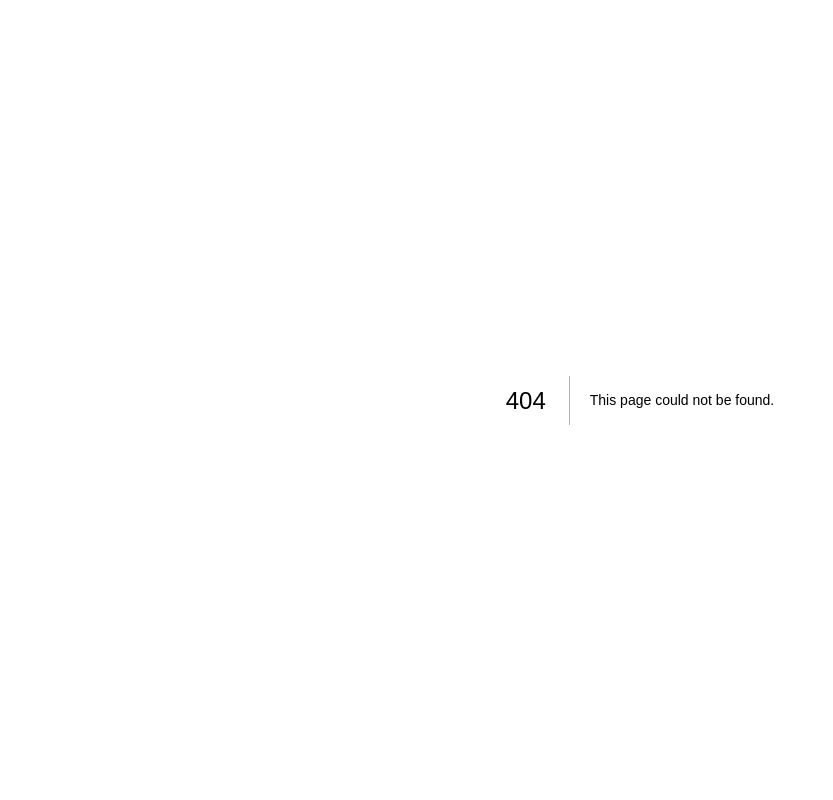
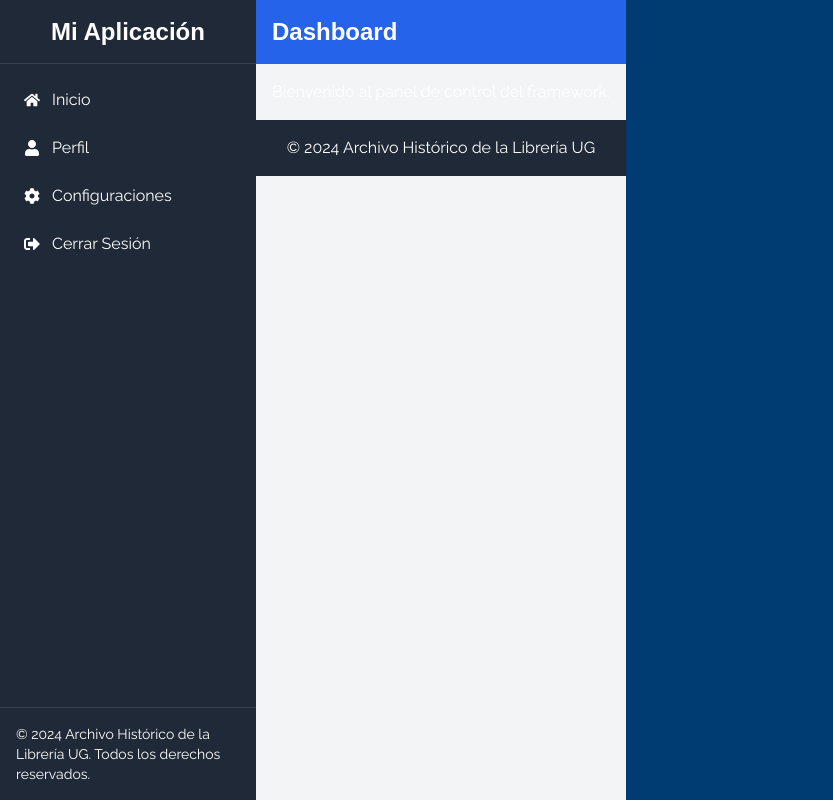
Before and after one commit to Rodro1975/archivo-historico, a Next.js app: page /framework in a window 1280 px wide. Before the commit this address had no page. Shown: the whole page, without its empty margins (0-833 px from the left). Built offline with nearby package versions, Linux system fonts and the light colour scheme; a web font is replaced by a local one.

Commit message:
Implementación del login con validación y redireccionamiento al framework creación de dashboard sidebar

```diff
--- /dev/null
+++ b/app/api/login/route.js
@@ -0,0 +1,44 @@
+import { NextResponse } from "next/server";
+import bcrypt from "bcrypt"; // Si estás usando bcrypt para hashear contraseñas
+import pool from "../../../config/db"; // Importar la conexión a la base de datos
+
+export async function POST(request) {
+  try {
+    const { email, password } = await request.json();
+
+    // Consulta a la base de datos para buscar el usuario
+    const query = "SELECT * FROM usuarios WHERE correo = ?";
+    const [rows] = await pool.query(query, [email]);
+
+    // Verifica si el usuario existe
+    if (rows.length === 0) {
+      return NextResponse.json(
+        { message: "Correo o contraseña incorrectos" },
+        { status: 401 }
+      );
+    }
+
+    const user = rows[0];
+
+    // Verifica la contraseña (asumiendo que está hasheada en la base de datos)
+    const isPasswordValid = await bcrypt.compare(password, user.password);
+
+    if (!isPasswordValid) {
+      return NextResponse.json(
+        { message: "Correo o contraseña incorrectos" },
+        { status: 401 }
+      );
+    }
+
+    // Generar token (JWT u otro método)
+    const token = "tu_token"; // Cambia por la generación real del token
+
+    return NextResponse.json({ token });
+  } catch (error) {
+    console.error(error);
+    return NextResponse.json(
+      { message: "Error en el servidor" },
+      { status: 500 }
+    );
+  }
+}
--- a/app/catalog/page.js
+++ b/app/catalog/page.js
@@ -5,12 +5,16 @@ import Head from "next/head";
 import Image from "next/image";
 import NavBar from "../../components/NavBar";
 import { useState, useEffect } from "react";
+import "animate.css";
 
 export default function Catalogo() {
   const [libros, setLibros] = useState([]);
   const [pagina, setPagina] = useState(0);
   const librosPorPagina = 6;
   const totalPaginas = Math.ceil(libros.length / librosPorPagina);
+  const [isInfoBarVisible, setIsInfoBarVisible] = useState(true); // Estado para controlar la visibilidad de la barra
+  const [isAnimatingX, setIsAnimatingX] = useState(false); // Estado para controlar la animación de la x
+  const [isAnimatingText, setIsAnimatingText] = useState(false); // Estado para controlar la animación del texto
 
   useEffect(() => {
     const obtenerLibros = async () => {
@@ -33,6 +37,14 @@ export default function Catalogo() {
 
   const manejarPaginaSiguiente = () => {
     if (pagina < totalPaginas - 1) setPagina(pagina + 1);
+  };
+
+  const manejarCerrarBarra = () => {
+    setIsAnimatingX(true); // Inicia la animación de la x
+    setTimeout(() => {
+      setIsInfoBarVisible(false); // Oculta la barra después de la animación
+      setIsAnimatingX(false); // Resetea el estado de animación
+    }, 1000); // Duración de la animación (ajusta según sea necesario)
   };
 
   return (
@@ -73,22 +85,19 @@ export default function Catalogo() {
       </section>
 
       {/* Barra de información */}
+      {isInfoBarVisible && (
         <div className="relative isolate flex items-center gap-x-6 overflow-hidden bg-gray-800 px-6 py-4 sm:px-3.5">
-        <div
-          className="absolute left-[max(-7rem,calc(50%-52rem))] top-1/2 -z-10 -translate-y-1/2 transform-gpu blur-2xl"
-          aria-hidden="true"
-        >
-          <div
-            className="aspect-[577/310] w-[36.0625rem] bg-gradient-to-r from-[#003c71] to-[#e3d8b0] opacity-40"
-            style={{
-              clipPath:
-                "polygon(74.8% 41.9%, 97.2% 73.2%, 100% 34.9%, 92.5% 0.4%, 87.5% 0%, 75% 28.6%, 58.5% 54.6%, 50.1% 56.8%, 46.9% 44%, 48.3% 17.4%, 24.7% 53.9%, 0% 27.9%, 11.9% 74.2%, 24.9% 54.1%, 68.6% 100%, 74.8% 41.9%)",
-            }}
-          ></div>
-        </div>
           <div className="flex flex-wrap items-center gap-x-4 gap-y-2">
             <p className="text-sm leading-6 text-white">
-            <strong className="font-medium text-yellow-500">PONTE ABEJA</strong>
+              <strong
+                className={`font-medium text-yellow-500 ${
+                  isAnimatingText ? "animate__animated animate__heartBeat" : ""
+                }`} // Animación para el texto
+                onMouseEnter={() => setIsAnimatingText(true)} // Inicia la animación al pasar el mouse
+                onMouseLeave={() => setIsAnimatingText(false)} // Detiene la animación al salir el mouse
+              >
+                PONTE ABEJA
+              </strong>
               <svg
                 viewBox="0 0 2 2"
                 className="mx-2 inline h-0.5 w-0.5 fill-current"
@@ -96,20 +105,23 @@ export default function Catalogo() {
               >
                 <circle cx="1" cy="1" r="1" />
               </svg>
-            ¡Únete al Archivo Histórico de la UG y descubre un fascinante viaje
-            a través del tiempo!
+              ¡Únete al Archivo Histórico de la UG y descubre un fascinante
+              viaje a través del tiempo!
             </p>
             <a
               href="/register"
               className="flex-none rounded inline-block bg-gray-900 px-3.5 py-1 text-sm font-medium text-gold shadow-sm hover:bg-gray-700 focus-visible:outline focus-visible:outline-2 focus-visible:outline-offset-2 focus-visible:outline-gray-900"
             >
-            Registrate ahora <span aria-hidden="true">&rarr;</span>
+              Regístrate ahora <span aria-hidden="true">&rarr;</span>
             </a>
           </div>
           <div className="flex flex-1 justify-end">
             <button
               type="button"
-            className="-m-3 p-3 focus-visible:outline-offset-[-4px]"
+              className={`-m-3 p-3 focus-visible:outline-offset-[-4px] transition-transform duration-200 ease-in-out ${
+                isAnimatingX ? "animate__animated animate__rotateOut" : ""
+              } hover:scale-110 hover:text-gray-700`} // Añade clases para el efecto hover
+              onClick={manejarCerrarBarra} // Llama a manejarCerrarBarra al hacer clic
             >
               <span className="sr-only">Dismiss</span>
               <svg
@@ -120,13 +132,15 @@ export default function Catalogo() {
               >
                 <path
                   fillRule="evenodd"
-                d="M10 8.586 15.293 3.293a1 1 0 1 1 1.414 1.414L11.414 10l5.293 5.293a1 1 0 0 1-1.414 1.414L10 11.414l-5.293 5.293a1 1 0 0 1-1.414-1.414L8.586 10 3.293 4.707A1 1 0 1 1 4.707 3.293L10 8.586z"
+                  d="M10 8.586L15.293 3.293a1 1 0 1 1 1.414 1.414L11.414 10l5.293 5.293a1 1 0 0 1-1.414 1.414L10 11.414l-5.293 5.293a1 1 0 0 1-1.414-1.414L8.586 10 3.293 4.707A1 1 0 1 1 4.707 3.293L10 8.586z"
                   clipRule="evenodd"
                 />
               </svg>
             </button>
           </div>
         </div>
+      )}
+
       {/* Catalogo */}
       <div className="catalogo-container">
         <section className="px-4 py-24 mx-auto max-w-7xl">
--- /dev/null
+++ b/app/framework/page.js
@@ -0,0 +1,24 @@
+// app/framework/page.js
+"use client";
+
+import Head from "next/head";
+import Dashboard from "../../components/Dashboard"; // Importa el componente Dashboard
+
+export default function FrameworkPage() {
+  return (
+    <>
+      <Head>
+        <title>Framework</title>
+      </Head>
+      <div className="flex">
+        {/* El Sidebar se incluye dentro del Dashboard */}
+        <Dashboard>
+          {/* Aquí puedes incluir componentes específicos según el rol */}
+          <p>Bienvenido al panel de control del framework.</p>{" "}
+          {/* Contenido del dashboard */}
+          {/* Puedes agregar más componentes según sea necesario */}
+        </Dashboard>
+      </div>
+    </>
+  );
+}
--- a/app/login/page.js
+++ b/app/login/page.js
@@ -1,16 +1,42 @@
 // app/login/page.js
 "use client";
 
+import { useState } from "react";
+import { useForm } from "react-hook-form";
+import { useRouter } from "next/navigation"; // Usa next/navigation en lugar de next/router
 import Head from "next/head";
 import Image from "next/image";
-import { useForm } from "react-hook-form";
 import NavBar from "../../components/NavBar";
 
 export default function Login() {
-  const { register, handleSubmit } = useForm(); // Registrar los métodos de react-hook-form
+  const { register, handleSubmit } = useForm();
+  const [error, setError] = useState(""); // Para manejar mensajes de error
+  const router = useRouter(); // Para redirigir al usuario
 
   const onSubmit = async (data) => {
-    console.log(data); // Aquí puedes manejar el inicio de sesión
+    try {
+      const res = await fetch("/api/login", {
+        method: "POST",
+        headers: {
+          "Content-Type": "application/json",
+        },
+        body: JSON.stringify(data),
+      });
+
+      const result = await res.json();
+
+      if (res.ok) {
+        // Guarda el token en localStorage o sessionStorage
+        localStorage.setItem("token", result.token);
+        // Redirige a la página de inicio o dashboard
+        router.push("/framework");
+      } else {
+        // Muestra el error si hay uno
+        setError(result.message);
+      }
+    } catch (error) {
+      setError("Error en la conexión con el servidor");
+    }
   };
 
   return (
@@ -43,7 +69,7 @@ export default function Login() {
 
               <form
                 className="flex flex-col items-center"
-                onSubmit={handleSubmit(onSubmit)} // Añade el manejador de envío aquí
+                onSubmit={handleSubmit(onSubmit)}
                 autoComplete="on"
               >
                 <label
@@ -55,21 +81,27 @@ export default function Login() {
                 <input
                   type="email"
                   id="email"
-                  {...register("email")} // Registra el input con react-hook-form
+                  {...register("email")}
+                  autoComplete="email" // Agregado para el autocompletado
                   className="border border-blue-900 rounded-lg px-3 py-2 mt-1 mb-5 text-sm w-full text-blue-900 focus:border-yellow-400 focus:ring-yellow-400 focus:ring-2 focus:outline-none"
+                  required
                 />
                 <label
-                  htmlFor="password"
+                  htmlFor="login-password" // Cambiado para que coincida con el id
                   className="font-semibold text-sm text-blue-900 pb-1 block text-left w-full"
                 >
                   Contraseña
                 </label>
                 <input
                   type="password"
-                  id="login-password"
-                  {...register("password")} // Registra el input con react-hook-form
+                  id="login-password" // Debe coincidir con el for en el label
+                  {...register("password")}
+                  autoComplete="current-password" // Agregado para el autocompletado
                   className="border border-blue-900 rounded-lg px-3 py-2 mt-1 mb-5 text-sm w-full text-blue-900 focus:border-yellow-400 focus:ring-yellow-400 focus:ring-2 focus:outline-none"
+                  required
                 />
+                {error && <p className="text-red-500">{error}</p>}{" "}
+                {/* Mostrar error si existe */}
                 <button
                   type="submit"
                   className="transition duration-200 bg-yellow-400 hover:bg-blue-900 text-white w-full py-2.5 rounded-lg text-sm shadow-sm hover:shadow-md font-semibold text-center inline-block"
--- /dev/null
+++ b/app/routes/auth.js
@@ -0,0 +1,51 @@
+const express = require("express");
+const router = express.Router();
+const bcrypt = require("bcryptjs");
+const jwt = require("jsonwebtoken");
+import pool from "../../config/db"; // Importar la conexión a la base de datos
+
+// Ruta para el login
+router.post("/login", async (req, res) => {
+  const { correo, password } = req.body; // Cambié 'username' a 'correo' para alinearlo con tu estructura de tabla
+
+  try {
+    // Buscar al usuario en la base de datos
+    const [results] = await pool.query(
+      "SELECT * FROM usuarios WHERE correo = ?",
+      [correo]
+    );
+
+    if (results.length === 0) {
+      return res.status(400).send("Usuario no encontrado");
+    }
+
+    const user = results[0];
+
+    // Verificar contraseña
+    const validPassword = bcrypt.compareSync(password, user.password);
+    if (!validPassword) {
+      return res.status(400).send("Contraseña incorrecta");
+    }
+
+    // Crear token
+    const token = jwt.sign(
+      { id: user.id_usuario, rol: user.rol }, // Cambié 'role' a 'rol'
+      process.env.JWT_SECRET,
+      { expiresIn: "1h" }
+    );
+
+    // Redirección según el rol
+    if (user.rol === "Administrador") {
+      res.json({ token, redirectTo: "/admin-dashboard" });
+    } else if (user.rol === "Editor") {
+      res.json({ token, redirectTo: "/editor-dashboard" });
+    } else {
+      res.json({ token, redirectTo: "/user-dashboard" });
+    }
+  } catch (error) {
+    console.error("Error en el login: ", error);
+    res.status(500).send("Error en el servidor");
+  }
+});
+
+module.exports = router;
--- /dev/null
+++ b/components/Dashboard.js
@@ -0,0 +1,24 @@
+// components/Dashboard.js
+import React from "react";
+import SideBar from "../components/SideBar"; // Asegúrate de importar el Sidebar
+
+const Dashboard = ({ children }) => {
+  return (
+    <div className="flex">
+      <SideBar /> {/* Incluye el Sidebar aquí */}
+      <div className="flex-grow bg-gray-100">
+        <header className="bg-blue-600 text-white p-4">
+          <h1 className="text-2xl font-bold">Dashboard</h1>
+        </header>
+        <main className="p-4">
+          {children} {/* Aquí se renderizarán los componentes hijos */}
+        </main>
+        <footer className="bg-gray-800 text-white p-4 text-center">
+          &copy; {new Date().getFullYear()} Archivo Histórico de la Librería UG
+        </footer>
+      </div>
+    </div>
+  );
+};
+
+export default Dashboard;
--- /dev/null
+++ b/components/SideBar.js
@@ -0,0 +1,62 @@
+// components/SideBar.js
+import React from "react";
+import Link from "next/link"; // Importa Link de next/link
+import { FaHome, FaUser, FaCog, FaSignOutAlt } from "react-icons/fa"; // Importa iconos de react-icons
+
+const SideBar = () => {
+  return (
+    <div className="flex flex-col h-screen w-64 bg-gray-800 text-white shadow-lg">
+      <div className="flex items-center justify-center h-16 border-b border-gray-700">
+        <h1 className="text-2xl font-bold">Mi Aplicación</h1>
+      </div>
+      <nav className="flex-grow">
+        <ul className="space-y-2 p-4">
+          <li>
+            <Link
+              href="/"
+              className="flex items-center p-2 hover:bg-gray-700 rounded transition duration-200"
+            >
+              <FaHome className="mr-3" />
+              <span>Inicio</span>
+            </Link>
+          </li>
+          <li>
+            <Link
+              href="/profile"
+              className="flex items-center p-2 hover:bg-gray-700 rounded transition duration-200"
+            >
+              <FaUser className="mr-3" />
+              <span>Perfil</span>
+            </Link>
+          </li>
+          <li>
+            <Link
+              href="/settings"
+              className="flex items-center p-2 hover:bg-gray-700 rounded transition duration-200"
+            >
+              <FaCog className="mr-3" />
+              <span>Configuraciones</span>
+            </Link>
+          </li>
+          <li>
+            <Link
+              href="/logout"
+              className="flex items-center p-2 hover:bg-gray-700 rounded transition duration-200"
+            >
+              <FaSignOutAlt className="mr-3" />
+              <span>Cerrar Sesión</span>
+            </Link>
+          </li>
+        </ul>
+      </nav>
+      <div className="p-4 border-t border-gray-700">
+        <p className="text-sm">
+          © 2024 Archivo Histórico de la Librería UG. Todos los derechos
+          reservados.
+        </p>
+      </div>
+    </div>
+  );
+};
+
+export default SideBar;
--- a/package.json
+++ b/package.json
@@ -23,7 +23,8 @@
     "next": "14.2.13",
     "react": "^18",
     "react-dom": "^18",
-    "react-hook-form": "^7.53.0"
+    "react-hook-form": "^7.53.0",
+    "react-icons": "^5.3.0"
   },
   "devDependencies": {
     "eslint": "^8",
```
Also changed, not shown: 1 other file (tests, documents, lock files or other folders). Lines whose indentation alone changed are shown as unchanged.
